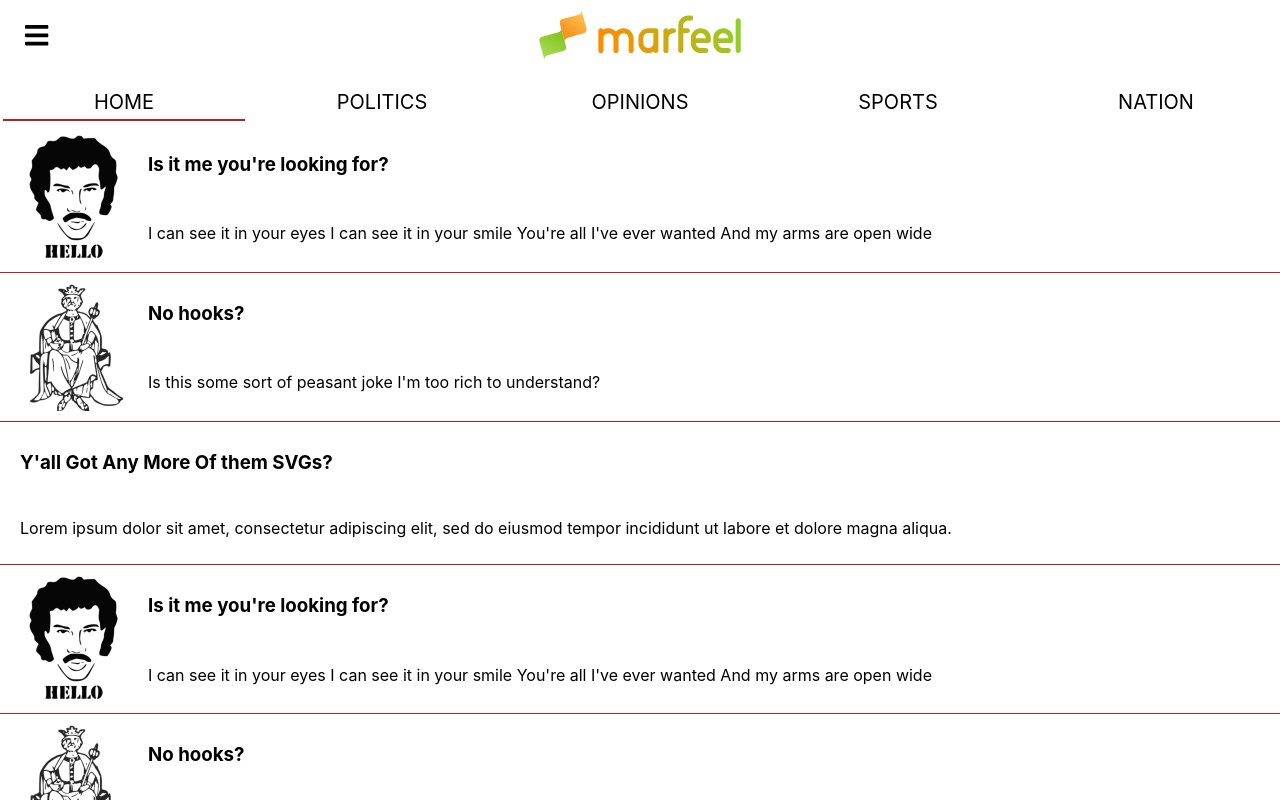
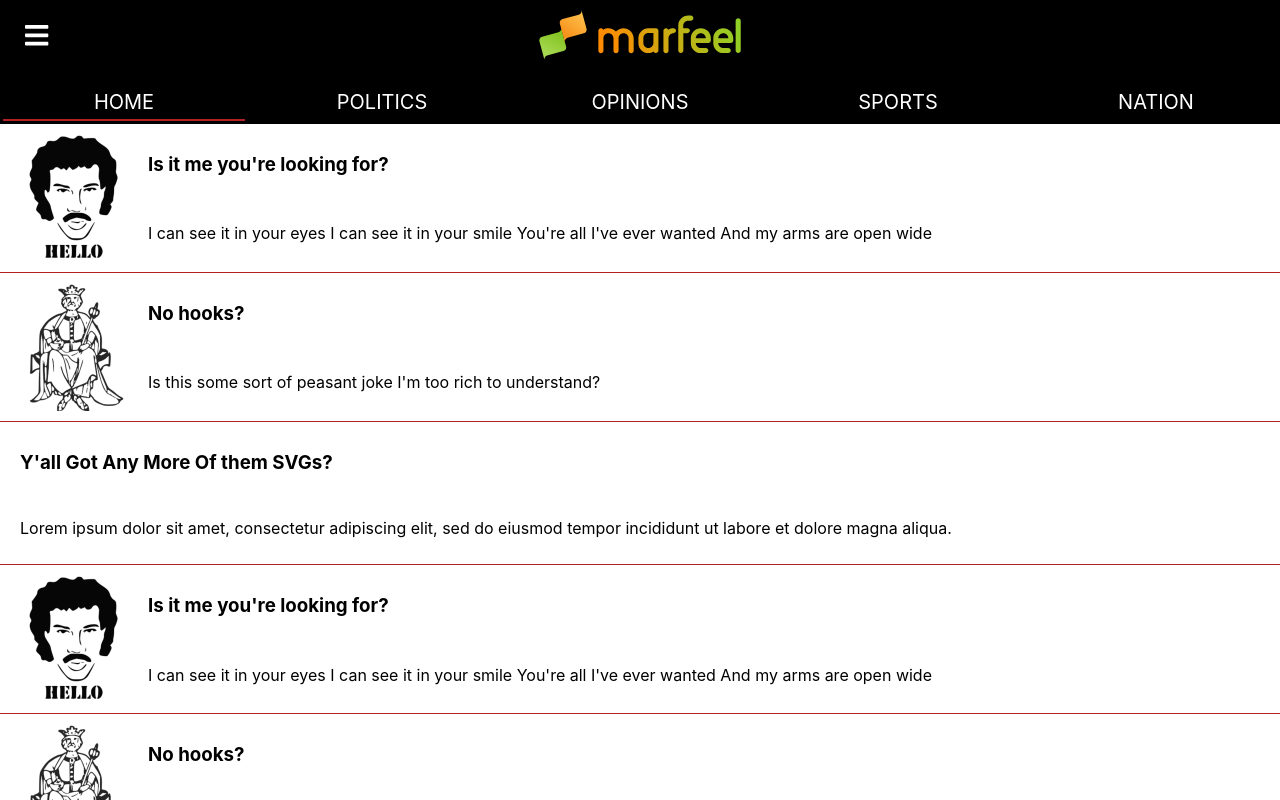
Before and after one commit to tomasp1189/marfeel, a React (Create React App) app: page / in a window 1280 px wide. Built offline with nearby package versions, Linux system fonts and the light colour scheme.

Commit message:
Add style customization from header with css inheritance

```diff
--- a/src/components/App.js
+++ b/src/components/App.js
@@ -10,7 +10,11 @@ import './App.css';
 function App() {
 	return (
 		<div className="App">
-			<Header logo={logo} size="sm" />
+			<Header
+				logo={logo}
+				size="sm"
+				style={{ background: 'black', color: 'white' }}
+			/>
 			<main className="App__content">
 				<Route path="/">
 					<ArticleList articles={mockArticles(4)} />
--- a/src/components/Header/index.js
+++ b/src/components/Header/index.js
@@ -6,7 +6,7 @@ import IconButton from 'components/IconButton';
 import useElementOffsetHeight from 'hooks/useElementOffsetHeight';
 import './Header.css';
 
-function Header({ logo, size }) {
+function Header({ logo, size, style }) {
 	let position = useElementOffsetHeight('.article-list');
 
 	const [navIsHidden, setNavIsHidden] = useState(false);
@@ -23,7 +23,7 @@ function Header({ logo, size }) {
 	const iconSize = size === 'md' ? '3x' : size === 'l' ? '4x' : '2x';
 
 	return (
-		<header className={`header ${size}`}>
+		<header className={`header ${size}`} style={style}>
 			<IconButton icon="bars" onClick={handleMenuButtonClick} size={iconSize} />
 			{!!logo && (
 				<img src={logo} alt="logo" className={`header__logo ${size}`} />
@@ -42,7 +42,8 @@ function Header({ logo, size }) {
 }
 Header.propTypes = {
 	logo: PropTypes.string,
-	size: PropTypes.oneOf(['sm', 'md', 'l'])
+	size: PropTypes.oneOf(['sm', 'md', 'l']),
+	style: PropTypes.object
 };
 Header.defaultProps = {
 	size: 'sm'
--- a/src/components/IconButton/IconButton.css
+++ b/src/components/IconButton/IconButton.css
@@ -7,6 +7,7 @@
 	align-self: center;
 	margin: 10px;
 	border-radius: 50%;
+	color: inherit;
 }
 .icon-button:hover {
 	background: rgba(0, 0, 0, 0.1);
--- a/src/components/Navigation/Navigation.css
+++ b/src/components/Navigation/Navigation.css
@@ -25,7 +25,7 @@
 	position: relative;
 	display: block;
 	text-decoration: none;
-	color: black;
+	color: inherit;
 	padding: 10px;
 	text-align: center;
 	text-transform: uppercase;
--- a/src/components/Navigation/index.js
+++ b/src/components/Navigation/index.js
@@ -3,9 +3,9 @@ import classNames from 'classnames';
 import PropTypes from 'prop-types';
 import './Navigation.css';
 
-function Navigation({ children, className }) {
+function Navigation({ children, className, style }) {
 	return (
-		<div className={classNames('nav', className)}>
+		<div className={classNames('nav', className)} style={style}>
 			<ul>
 				{children.map((child, index) => (
 					<li key={index}>{child}</li>
@@ -16,7 +16,8 @@ function Navigation({ children, className }) {
 }
 Navigation.propTypes = {
 	children: PropTypes.arrayOf(PropTypes.node),
-	className: PropTypes.string
+	className: PropTypes.string,
+	style: PropTypes.object
 };
 
 export default Navigation;
--- a/src/hooks/useElementOffsetHeight.js
+++ b/src/hooks/useElementOffsetHeight.js
@@ -8,6 +8,7 @@ function useElementOffsetHeight(selector) {
 	useEffect(() => {
 		element = document.querySelector(selector);
 		if (!element) return;
+
 		let handleScroll = () => {
 			setPosition(element.scrollTop);
 		};
```
